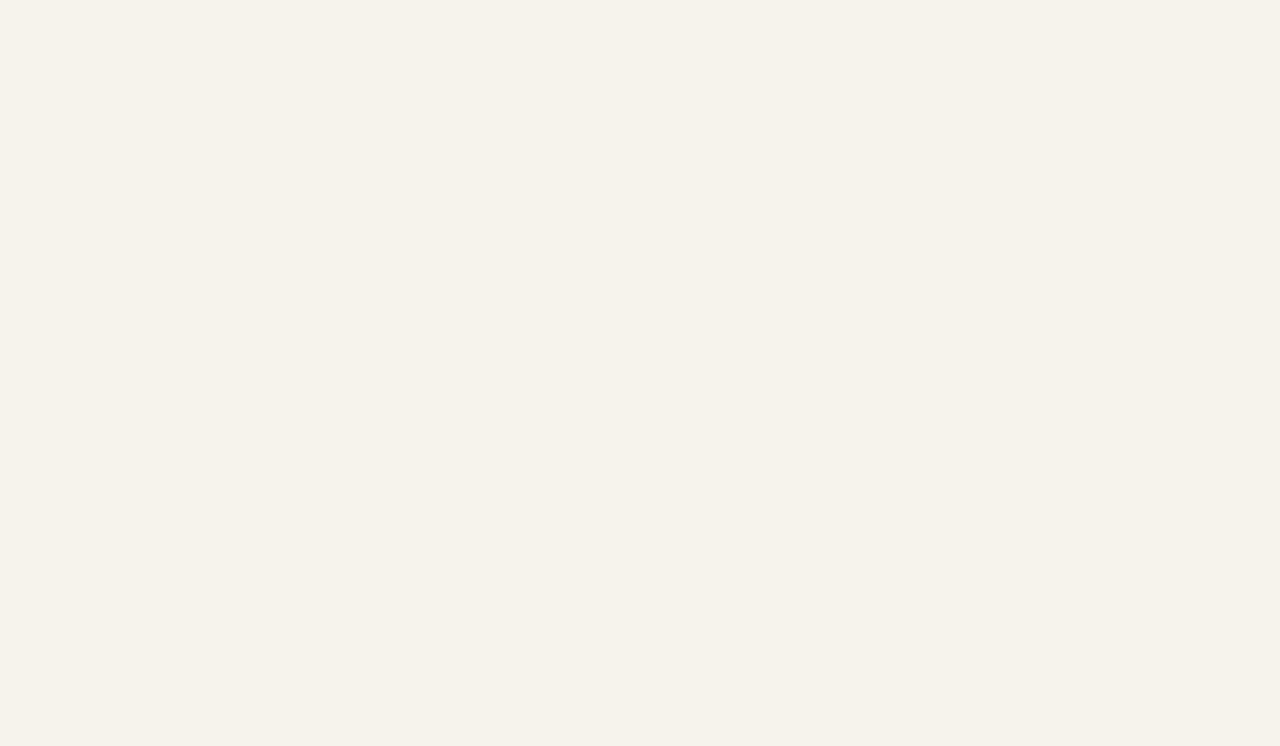
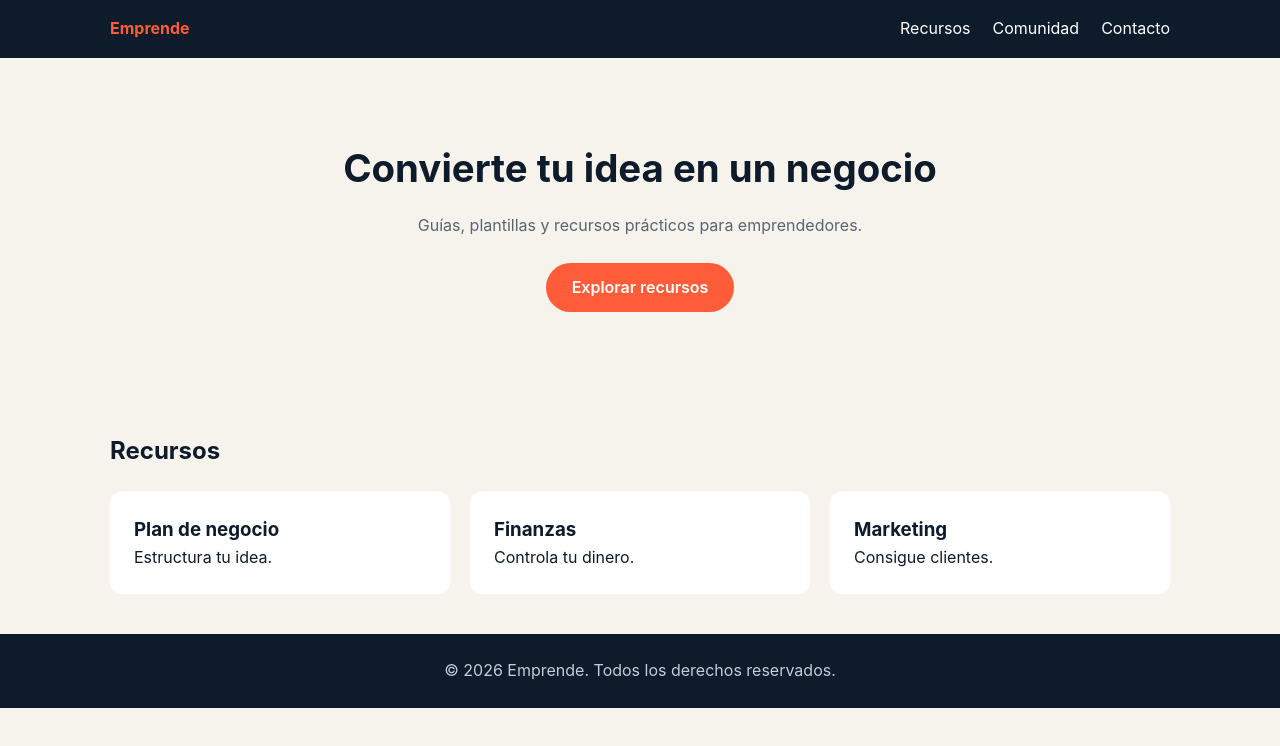
Before and after one commit to icortezsutuc-lab/emprende-landing, a website built with Vite: page index.html in a window 1280 px wide. Built offline with nearby package versions, Linux system fonts and the light colour scheme.

Commit message:
Actualizar index.html

```diff
--- a/index.html
+++ b/index.html
@@ -1,13 +1,77 @@
-<!doctype html>
-<html lang="en">
-  <head>
-    <meta charset="UTF-8" />
-    <link rel="icon" type="image/svg+xml" href="/favicon.svg" />
-    <meta name="viewport" content="width=device-width, initial-scale=1.0" />
-    <title>emprende-landing</title>
-  </head>
-  <body>
-    <div id="app"></div>
-    <script type="module" src="/src/main.ts"></script>
-  </body>
+<!DOCTYPE html>
+<html lang="es">
+<head>
+    <meta charset="UTF-8">
+    <meta name="viewport" content="width=device-width, initial-scale=1.0">
+    <title>Emprende - Recursos para emprendedores</title>
+</head>
+
+<body>
+
+<header class="site-header">
+    <nav class="nav">
+        <a href="#" class="logo">Emprende</a>
+
+        <ul class="nav__links">
+            <li><a href="#recursos">Recursos</a></li>
+            <li><a href="#comunidad">Comunidad</a></li>
+            <li><a href="#contacto">Contacto</a></li>
+        </ul>
+
+        <button class="nav__toggle" id="menuBtn">
+            ☰
+        </button>
+    </nav>
+</header>
+
+<main>
+
+    <section class="hero">
+
+        <h1>Convierte tu idea en un negocio</h1>
+
+        <p>
+            Guías, plantillas y recursos prácticos para emprendedores.
+        </p>
+
+        <a href="#recursos" class="btn">
+            Explorar recursos
+        </a>
+
+    </section>
+
+    <section class="recursos" id="recursos">
+
+        <h2>Recursos</h2>
+
+        <div class="cards">
+
+            <article class="card">
+                <h3>Plan de negocio</h3>
+                <p>Estructura tu idea.</p>
+            </article>
+
+            <article class="card">
+                <h3>Finanzas</h3>
+                <p>Controla tu dinero.</p>
+            </article>
+
+            <article class="card">
+                <h3>Marketing</h3>
+                <p>Consigue clientes.</p>
+            </article>
+
+        </div>
+
+    </section>
+
+</main>
+
+<footer class="site-footer" id="contacto">
+    <p>© 2026 Emprende. Todos los derechos reservados.</p>
+</footer>
+
+<script type="module" src="/src/main.ts"></script>
+
+</body>
 </html>
```
